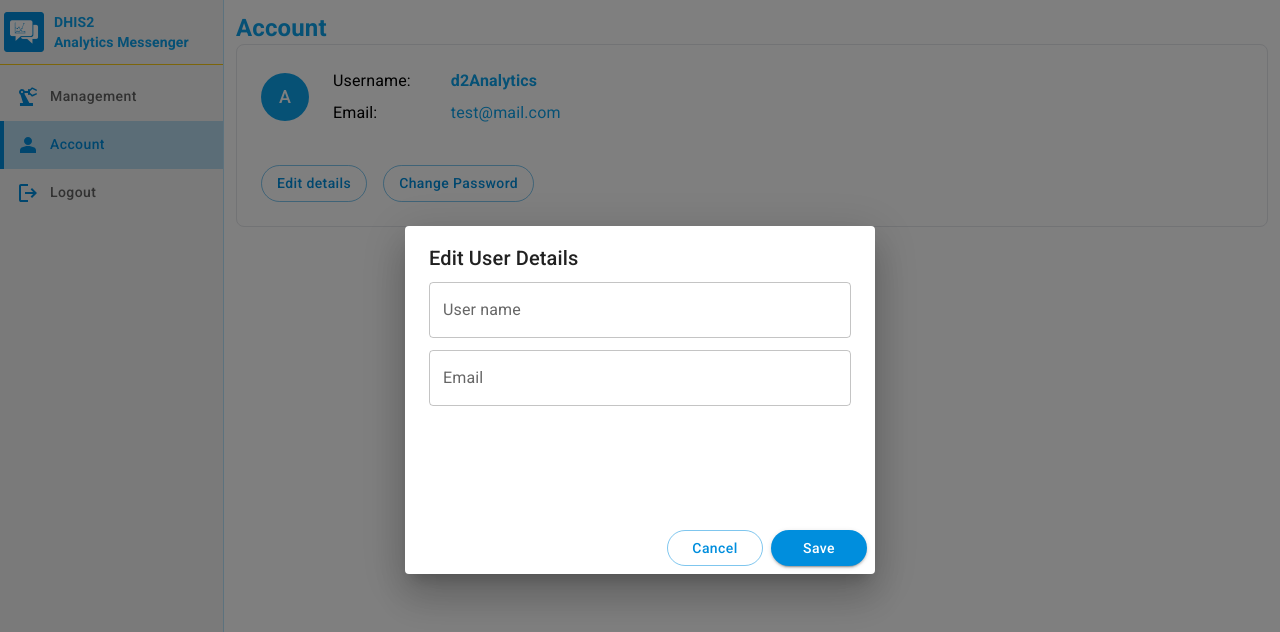
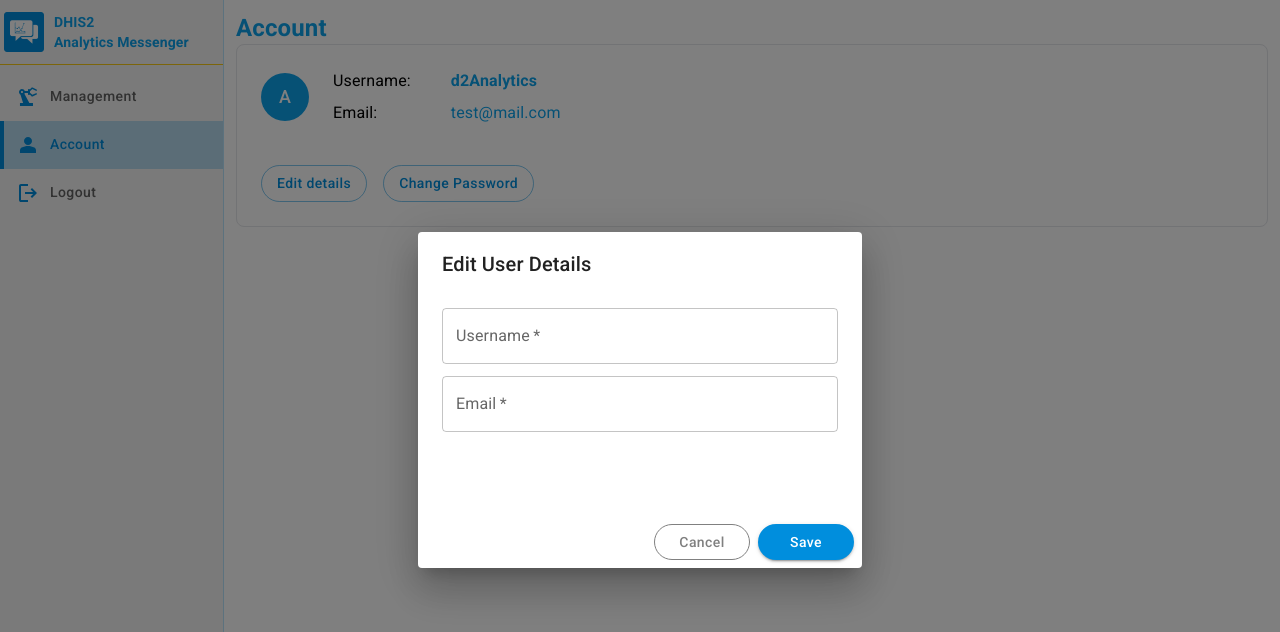
Before and after one commit to hisptz/dhis2-analytics-messenger-panel, a Next.js app: page /account in a window 1280 px wide. Both pictures are taken after a click on the button "Edit details". Shown: the top 632 px of the page. Built offline with nearby package versions, Linux system fonts and the light colour scheme; what @parse/react-ssr would draw is missing.

Commit message:
fix(account): support for form handling in account page

```diff
--- a/src/app/(modules)/account/components/EditDetaisModal/index.tsx
+++ b/src/app/(modules)/account/components/EditDetaisModal/index.tsx
@@ -5,48 +5,74 @@ import DialogContent from "@mui/material/DialogContent";
 import DialogTitle from "@mui/material/DialogTitle";
 import TextField from "@mui/material/TextField";
 import Button from "@mui/material/Button";
+import { RHFTextInput } from "@/components/RHFTextInput";
+import { FormProvider, useForm } from "react-hook-form";
+import { z } from "zod";
+import { zodResolver } from "@hookform/resolvers/zod";
+
+const editSchema = z.object({
+  username: z.string().min(4, "Username should have at least 4 characters"),
+  email: z.string().email(),
+});
+export type EditData = z.infer<typeof editSchema>;
 
 export default function EditDetailsModal(props: any) {
   const { open, onClose } = props;
+  const form = useForm<EditData>({
+    resolver: zodResolver(editSchema),
+    // defaultValues: {
+    //     consent: true
+    // }
+})
+const onEdit = async (data: EditData) => {
+ console.log("here is", data);
+}
 
   return (
-    <Dialog open={open} onClose={onClose} maxWidth="sm">
+    <Dialog open={open} onClose={onClose} maxWidth="xs">
       <DialogTitle sx={{ mb: -2 }}>Edit User Details</DialogTitle>
+      <FormProvider {...form} >
+										<form onSubmit={form.handleSubmit(onEdit)}>
       <DialogContent>
-        <TextField
-          fullWidth
-          color="primary"
+        <RHFTextInput
+          name="username"
           margin="dense"
-          label="User name"
-          variant="outlined"
+          id="username"
+          type="text"
+          label="Username"
         />
-        <TextField
-          fullWidth
+        <RHFTextInput
+          name="email"
           margin="dense"
+          type="email"
+          id="email"
           label="Email"
-          variant="outlined"
-          sx={{ mb: 12 }}
+          sx={{ mb: 8 }}
         />
+
       </DialogContent>
       <DialogActions>
         <Button
-          className="text-black w-24"
-          sx={{ textTransform: "none", borderRadius: "50px" }}
+          className="w-24"
+          color="inherit"
+          sx={{ textTransform: "none", borderRadius: "50px", color: "GrayText"   }}
           onClick={onClose}
           variant="outlined"
         >
           Cancel
         </Button>
         <Button
-          className="rounded-full bg-primary-500 w-24"
-          onClick={onClose}
+          className="bg-primary-500 w-24"
           color="primary"
           sx={{ textTransform: "none", borderRadius: "50px" }}
           variant="contained"
+          type="submit"
         >
           Save
         </Button>
       </DialogActions>
+          </form>
+      </FormProvider>
     </Dialog>
   );
 }
--- a/src/app/(modules)/account/components/PasswordModal/index.tsx
+++ b/src/app/(modules)/account/components/PasswordModal/index.tsx
@@ -5,34 +5,52 @@ import DialogContent from "@mui/material/DialogContent";
 import DialogTitle from "@mui/material/DialogTitle";
 import TextField from "@mui/material/TextField";
 import Button from "@mui/material/Button";
+import { RHFTextInput } from "@/components/RHFTextInput";
+import { FormProvider, useForm } from "react-hook-form";
+import { z } from "zod";
+import { zodResolver } from "@hookform/resolvers/zod";
+import { RHFPasswordInput } from "@/components/RHFPasswordInput";
 
+const passwordSchema = z.object({
+  oldPassword: z.string().min(8, "Password should have at least 8 characters").regex(/[A-Z]/, "Password should have at least one capital letter").regex(/\d/, "Password should have at least one number"),
+  newPassword: z.string().min(8, "Password should have at least 8 characters").regex(/[A-Z]/, "Password should have at least one capital letter").regex(/\d/, "Password should have at least one number"),
+
+});
+export type PasswordData = z.infer<typeof passwordSchema>;
 export default function ChangePasswordModal(props: any) {
   const { open, onClose } = props;
+  const form = useForm<PasswordData>({
+    resolver: zodResolver(passwordSchema),
+})
 
+const onEdit = async (data: PasswordData) => {
+  console.log("here is", data);
+}
   return (
-    <Dialog open={open} onClose={onClose} maxWidth="sm">
+    <Dialog open={open} onClose={onClose} maxWidth="xs">
       <DialogTitle sx={{ mb: -2 }}>Change User Password</DialogTitle>
+      <FormProvider {...form} >
+										<form onSubmit={form.handleSubmit(onEdit)}>
       <DialogContent>
-        <TextField
-          fullWidth
+        <RHFPasswordInput
+        name="oldPassword"
           margin="dense"
           type="password"
           label="Old Password"
-          variant="outlined"
         />
-        <TextField
-          fullWidth
+        <RHFPasswordInput
+        name="newPassword"
           margin="dense"
           type="password"
           label="New Password"
-          variant="outlined"
-          sx={{ mb: 12 }}
+          sx={{ mb: 8 }}
         />
       </DialogContent>
       <DialogActions>
         <Button
-          className="text-black w-24"
-          sx={{ textTransform: "none", borderRadius: "50px" }}
+          className="w-24"
+          color="inherit"
+          sx={{ textTransform: "none", borderRadius: "50px", color: "GrayText"   }}
           onClick={onClose}
           variant="outlined"
         >
@@ -40,7 +58,7 @@ export default function ChangePasswordModal(props: any) {
         </Button>
         <Button
           className="rounded-full bg-primary-500 w-24"
-          onClick={onClose}
+          type="submit"
           color="primary"
           sx={{ textTransform: "none", borderRadius: "50px" }}
           variant="contained"
@@ -48,6 +66,8 @@ export default function ChangePasswordModal(props: any) {
           Save
         </Button>
       </DialogActions>
+      </form>
+      </FormProvider>
     </Dialog>
   );
 }
--- a/src/app/(modules)/dashboard/components/InstanceModal/index.tsx
+++ b/src/app/(modules)/dashboard/components/InstanceModal/index.tsx
@@ -23,7 +23,7 @@ const instanceSchema = z.object({
   dhis2Instance: z.string({required_error: "DHIS2 Instance is required"}).url(),
   dhis2AccessToken:z.string({required_error: "AccessToken is required"}),
   messagingPlatform: z.string({required_error: "Messaging platform is required"}),
-  whatsAppnumber: z.string().min(10, "Number should not have less than 10 characters").regex(/\d/, "Password should have at least one number")
+  whatsAppnumber: z.string().min(13, "Number should not have less than 10 characters").regex(/\d/, "Password should have at least one number")
 })
 
 export type InstanceData = z.infer<typeof instanceSchema>;
```
